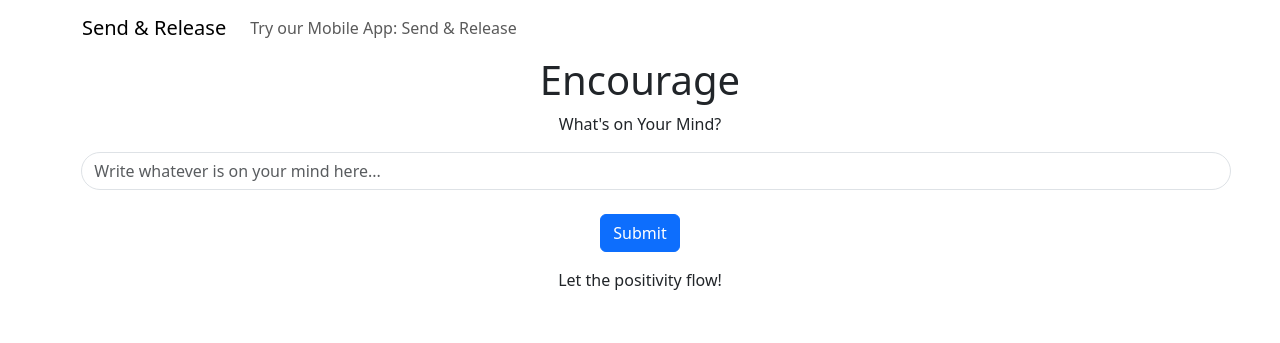
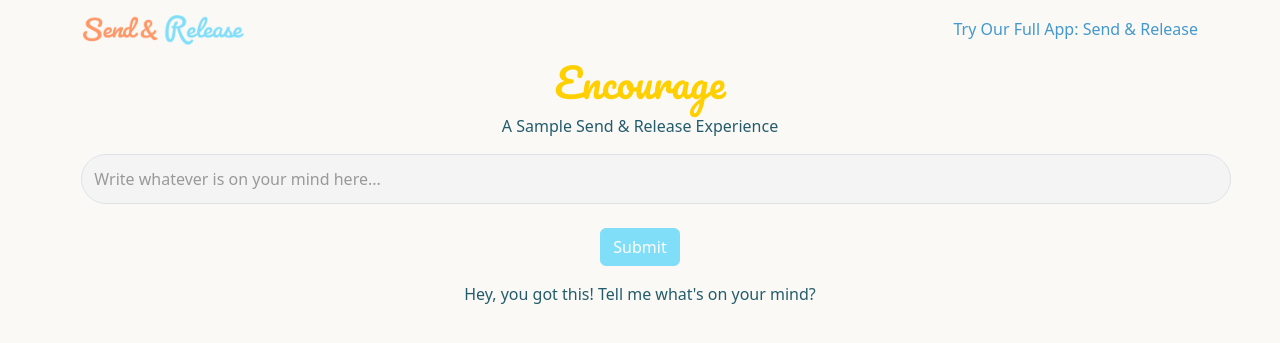
Before and after one commit to SunjeevDevulapalli/encourage, a Flask app: page / in a window 1280 px wide. Shown: the top 343 px of the page. Run offline with Flask 3, Linux system fonts and the light colour scheme.

Commit message:
Updated website styling

```diff
--- a/open_ai_service.py
+++ b/open_ai_service.py
@@ -8,7 +8,7 @@ api_key = os.getenv("OPENAI_API_KEY")
 
 def get_response(content):
     if content == "":
-        return "Tell me about your day and I'll give you some positive vibes!"
+        return "Tell me about your day and I'll give you some encouragement!"
     else:
         client = OpenAI(
             api_key=api_key,
--- a/static/main.css
+++ b/static/main.css
@@ -1,15 +1,45 @@
-.p-with-padding {
-    padding: 20px;
+
+h1 {
+    font-family: 'Pacifico', cursive;
+    color: #FFCF00;
 }
 
-.form-with-padding {
-    padding: 10px;
+p {
+    color: #245C6C;
 }
 
-.btn-with-padding {
-    padding: 10px 20px;
+body {
+    background-color: #FAF9F5;
+}
+
+img {
+    border: none;
+}
+
+.custom-blue-link {
+    color: #4498CE;
+}
+
+.btn.btn-primary.btn-blue {
+    background-color: #81DEF8 !important;
+    border-color: #81DEF8 !important;
+}
+
+.btn.btn-primary.btn-blue:hover {
+    background-color: #79D0E8 !important;
+    border-color: #79D0E8 !important;
+}
+
+.form-control.custom-style {
+    background-color: #F4F4F5;
+    color: #245C6C;
+    padding: 12px
+}
+
+.form-control.custom-style::placeholder {
+    color: #999999;
 }
 
 .custom-rounded {
-    border-radius: 20px;
+    border-radius: 30px
 }
--- a/templates/encourage.html
+++ b/templates/encourage.html
@@ -4,10 +4,12 @@
     <div class="row justify-content-center">
         <div class="col-11">
             <h1>Encourage</h1>
-            <p>What's on Your Mind?</p>
+            <div class="m-2">
+                <p>A Sample Send & Release Experience</p>
+            </div>
             <form action="#" method="post">
-                <input type="text" name="user_text" class="form-control custom-rounded m-3" placeholder="Write whatever is on your mind here...">
-                <button type="submit" class="btn btn-primary m-2">Submit</button>
+                <input type="text" name="user_text" class="form-control custom-style custom-rounded m-3" placeholder="Write whatever is on your mind here...">
+                <button type="submit" class="btn btn-primary btn-blue m-2">Submit</button>
             </form>
             {% if content %}
             <div class="m-2">
@@ -15,7 +17,7 @@
             </div>
             {% else %}
             <div class="m-2">
-                <p>Let the positivity flow!</p>
+                <p>Hey, you got this! Tell me what's on your mind?</p>
             </div>
             {% endif %}
         </div>
--- a/templates/index.html
+++ b/templates/index.html
@@ -5,6 +5,7 @@
     <meta name="viewport" content="width=device-width, initial-scale=1">
     <title>Encourage</title>
     <link href="https://cdn.jsdelivr.net/npm/bootstrap@5.3.3/dist/css/bootstrap.min.css" rel="stylesheet" integrity="sha384-QWTKZyjpPEjISv5WaRU9OFeRpok6YctnYmDr5pNlyT2bRjXh0JMhjY6hW+ALEwIH" crossorigin="anonymous">
+    <link href="https://fonts.googleapis.com/css2?family=Pacifico&display=swap" rel="stylesheet">
     <link rel="stylesheet" type="text/css" href="{{ url_for('static', filename='main.css') }}">
   </head>
   <body>
@@ -12,19 +13,11 @@
     <nav class="navbar navbar-expand-lg">
       <!-- Brand Logo & Link -->
       <div class="container">
-        <a class="navbar-brand" href="https://sendandrelease.com">Send & Release</a>
-        <!-- Collapsible Navbar (Mobile Support) -->
-        <button class="navbar-toggler" type="button" data-bs-toggle="collapse" data-bs-target="#navbarSupportedContent" aria-controls="navbarSupportedContent" aria-expanded="false" aria-label="Toggle navigation">
-          <span class="navbar-toggler-icon"></span>
-        </button>
-        <!-- Navbar Links -->
-        <div class="collapse navbar-collapse" id="navbarSupportedContent">
-          <ul class="navbar-nav mb-2 mb-lg-0">
-            <li class="nav-item">
-              <a class="nav-link" href="https://sendandrelease.com">Try our Mobile App: Send & Release</a>
-            </li>
-            </li>
-          </ul>
+        <a class="navbar-brand" href="https://sendandrelease.com">
+          <img src="../static/send-release-logo.png" alt="Send & Release" height="30">
+        </a>
+        <div class="d-flex flex-row-reverse">
+          <a class="nav-link custom-blue-link" href="https://sendandrelease.com">Try Our Full App: Send & Release</a>
         </div>
       </div>
     </nav>
```
Also changed, not shown: assets/send-release-logo.png (added), static/send-release-logo.png (added), 1 other file.
